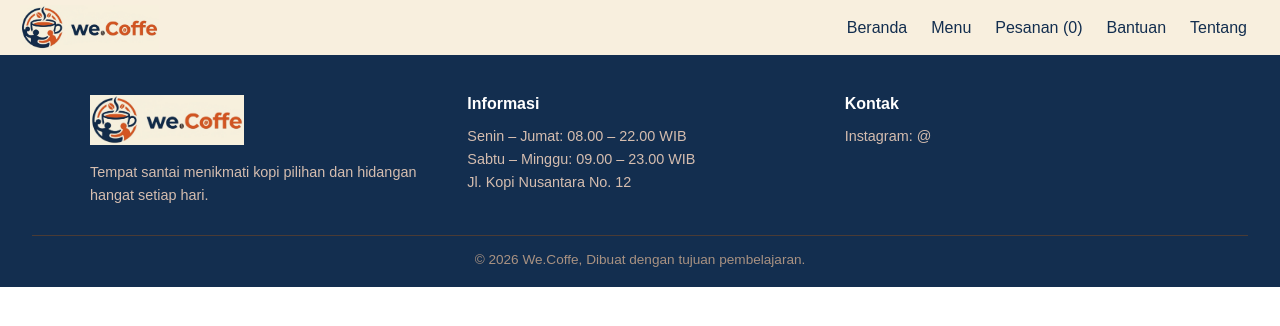
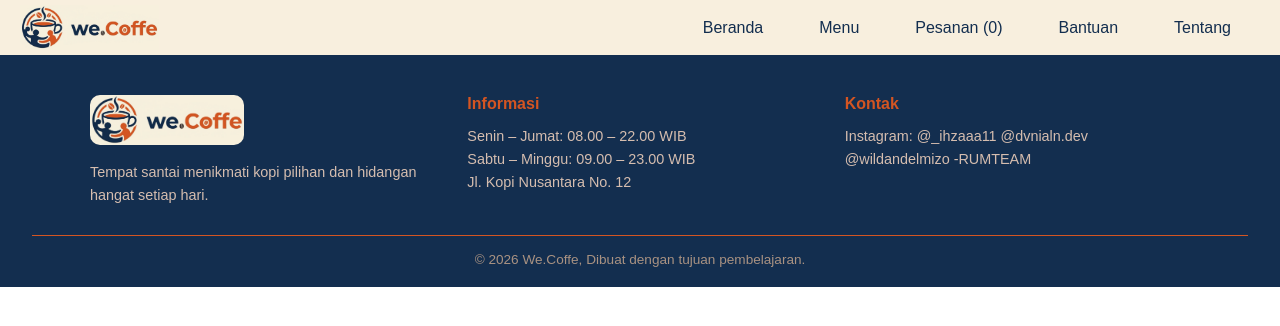
Before and after one commit to Louvent/Sistem-Cafe, a plain HTML site: page index.html in a window 1280 px wide. Drawn offline with Linux system fonts and the light colour scheme.

Commit message:
Animasi nav dan Perbaikan Fotter

```diff
--- a/index.html
+++ b/index.html
@@ -46,6 +46,26 @@
       text-decoration: none;
       color: #132e4f;
       font-weight: 500;
+      display: inline-block;
+      padding: 10px 16px;
+      border-radius: 10px;
+
+      transition:
+        background-color 0.3s ease,
+        color 0.3s ease,
+        transform 0.3s ease,
+        box-shadow 0.3s ease;
+    }
+
+    .nav-links a:hover {
+      background-color: #132e4f;
+      color: #d45522;
+      transform: translateY(-3px);
+      box-shadow: 0 5px 12px rgba(19, 46, 79, 0.15);
+    }
+
+    .nav-links a:active {
+      transform: translateY(-1px) scale(0.97);
     }
 
     .footer {
@@ -66,11 +86,12 @@
       height: 50px;
       width: auto;
       margin-bottom: 12px;
+      border-radius: 10px;
     }
 
     .footer-col h4 {
       margin-bottom: 12px;
-      color: #ffffff;
+      color: #d45522;
     }
 
     .footer-col p {
@@ -81,7 +102,7 @@
 
     .footer-bottom {
       text-align: center;
-      border-top: 1px solid #4a3b35;
+      border-top: 1px solid #d45522;
       margin-top: 28px;
       padding-top: 16px;
       font-size: 0.85rem;
@@ -123,7 +144,7 @@
 
       <div class="footer-col">
         <h4>Kontak</h4>
-        <p>Instagram: @</p>
+        <p>Instagram: @_ihzaaa11 @dvnialn.dev @wildandelmizo -RUMTEAM</p>
       </div>
     </div>
 
```
